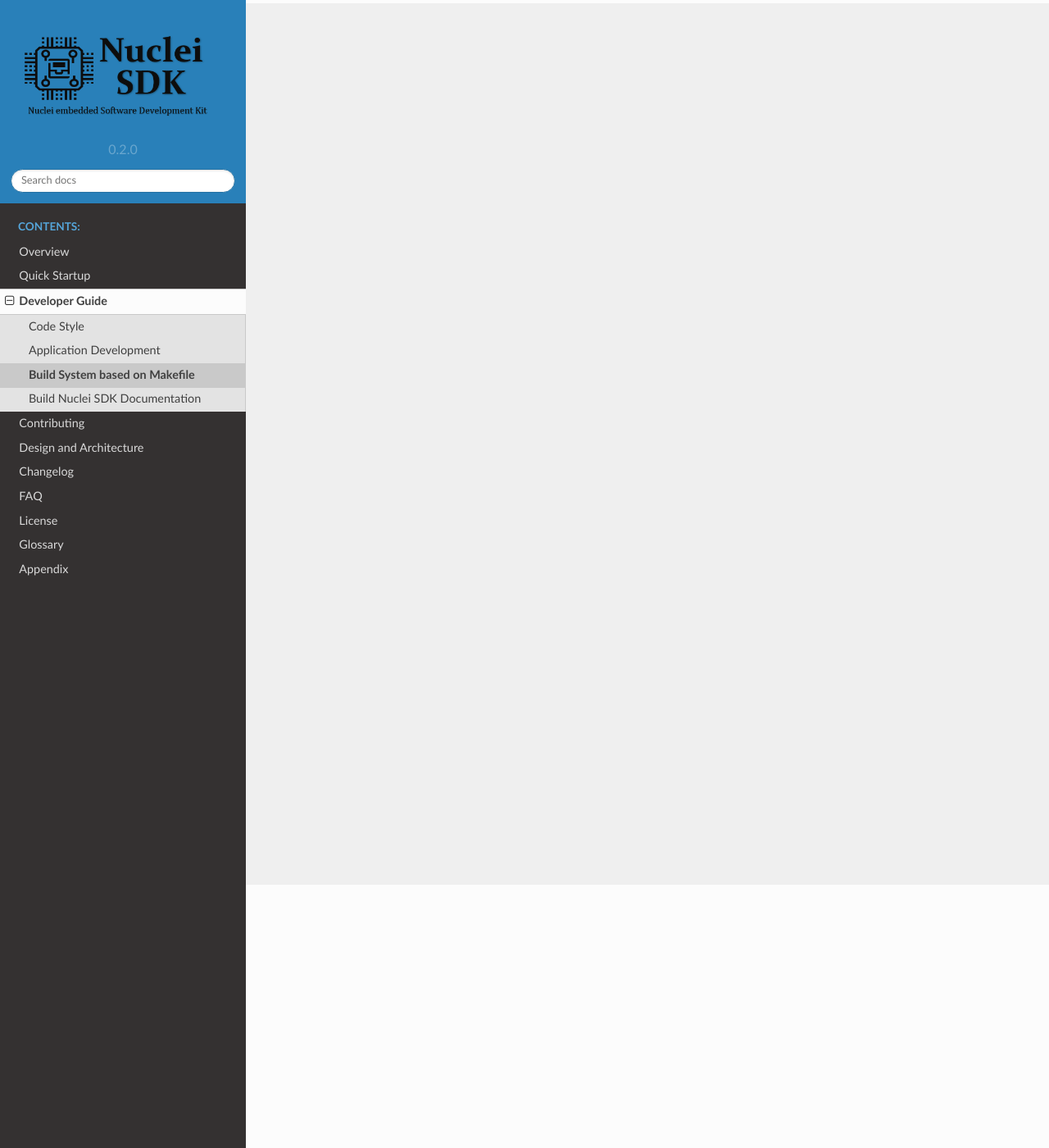
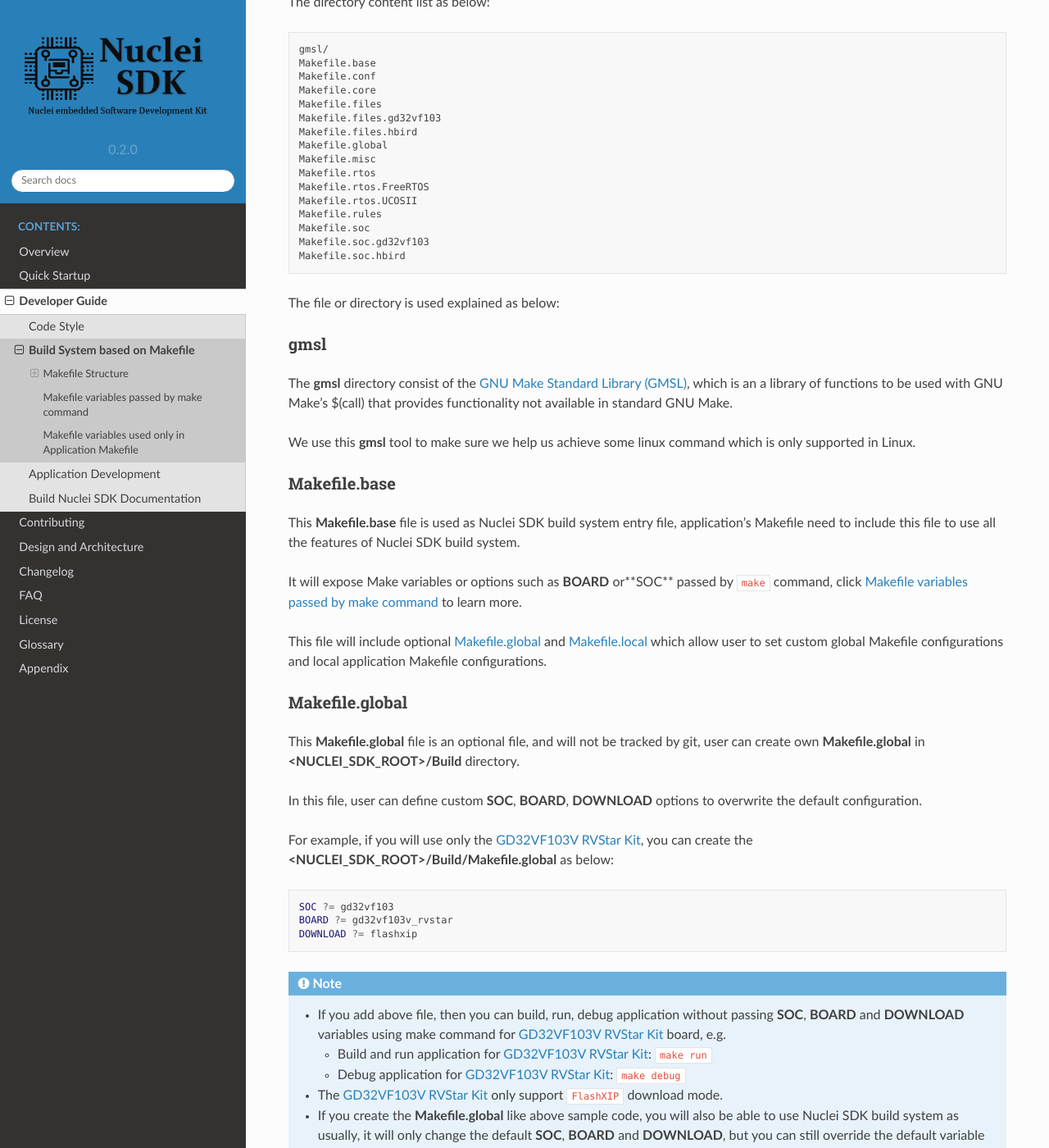
Before and after one commit to Nuclei-Software/nuclei-sdk, a Sphinx documentation site: the page built from doc/source/develop/buildsystem.rst, in a window 1280 px wide and 1400 px high, scrolled down 321 px. Shown: the whole window at 82% size. Built offline with Sphinx 7.4.7 and the Read the Docs theme 2.0.0, drawn with Linux system fonts in a browser that asks for light colours; some of the changed text lies outside the part shown.

Commit message:
doc: update build system and codestyle part
Signed-off-by: Huaqi Fang <578567190@qq.com>

```diff
--- a/doc/source/develop/buildsystem.rst
+++ b/doc/source/develop/buildsystem.rst
@@ -2,3 +2,143 @@
 
 Build System based on Makefile
 ==============================
+
+Nuclei SDK's build system is based on Makefile, user can build,
+run ordebug application in Windows and Linux.
+
+.. _develop_buildsystem_structure:
+
+Makefile Structure
+------------------
+
+Nuclei SDK's Makefiles mainly placed in **<NUCLEI_SDK_ROOT>/Build** directory.
+
+The directory content list as below:
+
+.. code-block:: text
+
+    gmsl/
+    Makefile.base
+    Makefile.conf
+    Makefile.core
+    Makefile.files
+    Makefile.files.gd32vf103
+    Makefile.files.hbird
+    Makefile.global
+    Makefile.misc
+    Makefile.rtos
+    Makefile.rtos.FreeRTOS
+    Makefile.rtos.UCOSII
+    Makefile.rules
+    Makefile.soc
+    Makefile.soc.gd32vf103
+    Makefile.soc.hbird
+
+The file or directory is used explained as below:
+
+.. _develop_buildsystem_gmsl:
+
+gmsl
+~~~~
+
+The **gmsl** directory consist of the `GNU Make Standard Library (GMSL)`_,
+which is an a library of functions to be used with GNU Make's $(call) that
+provides functionality not available in standard GNU Make.
+
+We use this **gmsl** tool to make sure we help us achieve some linux command
+which is only supported in Linux.
+
+
+.. _develop_buildsystem_makefile_base:
+
+Makefile.base
+~~~~~~~~~~~~~
+
+This **Makefile.base** file is used as Nuclei SDK build system entry file,
+application's Makefile need to include this file to use all the features of
+Nuclei SDK build system.
+
+It will expose Make variables or options such as **BOARD** or**SOC** passed
+by ``make`` command, click :ref:`develop_buildsystem_exposed_make_vars`
+to learn more.
+
+This file will include optional :ref:`develop_buildsystem_makefile_global`
+and :ref:`develop_buildsystem_makefile_local` which allow user to set custom
+global Makefile configurations and local application Makefile configurations.
+
+.. _develop_buildsystem_makefile_global:
+
+Makefile.global
+~~~~~~~~~~~~~~~
+
+This **Makefile.global** file is an optional file, and will not be tracked by git,
+user can create own **Makefile.global** in **<NUCLEI_SDK_ROOT>/Build** directory.
+
+In this file, user can define custom **SOC**, **BOARD**, **DOWNLOAD** options to
+overwrite the default configuration.
+
+For example, if you will use only the :ref:`design_board_gd32vf103v_rvstar`, you can
+create the **<NUCLEI_SDK_ROOT>/Build/Makefile.global** as below:
+
+.. code-block:: Makefile
+
+    SOC ?= gd32vf103
+    BOARD ?= gd32vf103v_rvstar
+    DOWNLOAD ?= flashxip
+
+.. note::
+
+    * If you add above file, then you can build, run, debug application without passing
+      **SOC**, **BOARD** and **DOWNLOAD** variables using make command for
+      :ref:`design_board_gd32vf103v_rvstar` board, e.g.
+
+      - Build and run application for :ref:`design_board_gd32vf103v_rvstar`: ``make run``
+      - Debug application for :ref:`design_board_gd32vf103v_rvstar`: ``make debug``
+
+    * The :ref:`design_board_gd32vf103v_rvstar` only support ``FlashXIP`` download mode.
+    * If you create the **Makefile.global** like above sample code, you will also be able
+      to use Nuclei SDK build system as usually, it will only change the default **SOC**,
+      **BOARD** and **DOWNLOAD**, but you can still override the default variable using
+      make command, such as ``make SOC=hbird BOARD=hbird_eval DOWNLOAD=ilm``
+
+.. _develop_buildsystem_makefile_local:
+
+Makefile.local
+~~~~~~~~~~~~~~
+
+As the :ref:`develop_buildsystem_makefile_global` is used to override the default Makefile
+configurations, and the **Makefile.local** is used to override application level Makefile
+configurations, and also this file will not be tracked by git.
+
+User can create ``Makefile.local`` file in any of the application folder, placed together with
+the application Makefile, for example, you can create ``Makefile.local`` in ``application/baremetal/helloworld``
+to override default make configuration for this **helloworld** application.
+
+If you want to change the default board for **helloworld** to use :ref:`design_board_gd32vf103v_rvstar`,
+you can create ``application/baremetal/helloworld/Makefile.local`` as below:
+
+.. code-block:: Makefile
+
+    SOC ?= gd32vf103
+    BOARD ?= gd32vf103v_rvstar
+    DOWNLOAD ?= flashxip
+
+.. note::
+
+    * This local make configuration will override global and default make configuration.
+    * If you just want to change only some applications' makefile configuration, you can
+      add and update ``Makefile.local`` for those applications.
+
+.. _develop_buildsystem_exposed_make_vars:
+
+Makefile variables passed by make command
+-----------------------------------------
+
+
+.. _develop_buildsystem_app_make_vars:
+
+Makefile variables used only in Application Makefile
+----------------------------------------------------
+
+
+.. _GNU Make Standard Library (GMSL): http://sourceforge.net/projects/gmsl/
--- a/doc/source/develop/index.rst
+++ b/doc/source/develop/index.rst
@@ -7,6 +7,6 @@ Developer Guide
    :maxdepth: 3
 
    codestyle.rst
+   buildsystem.rst
    appdev.rst
-   buildsystem.rst
    builddoc.rst
```
Also changed, not shown: doc/source/develop/codestyle.rst (+15 -0 lines).
